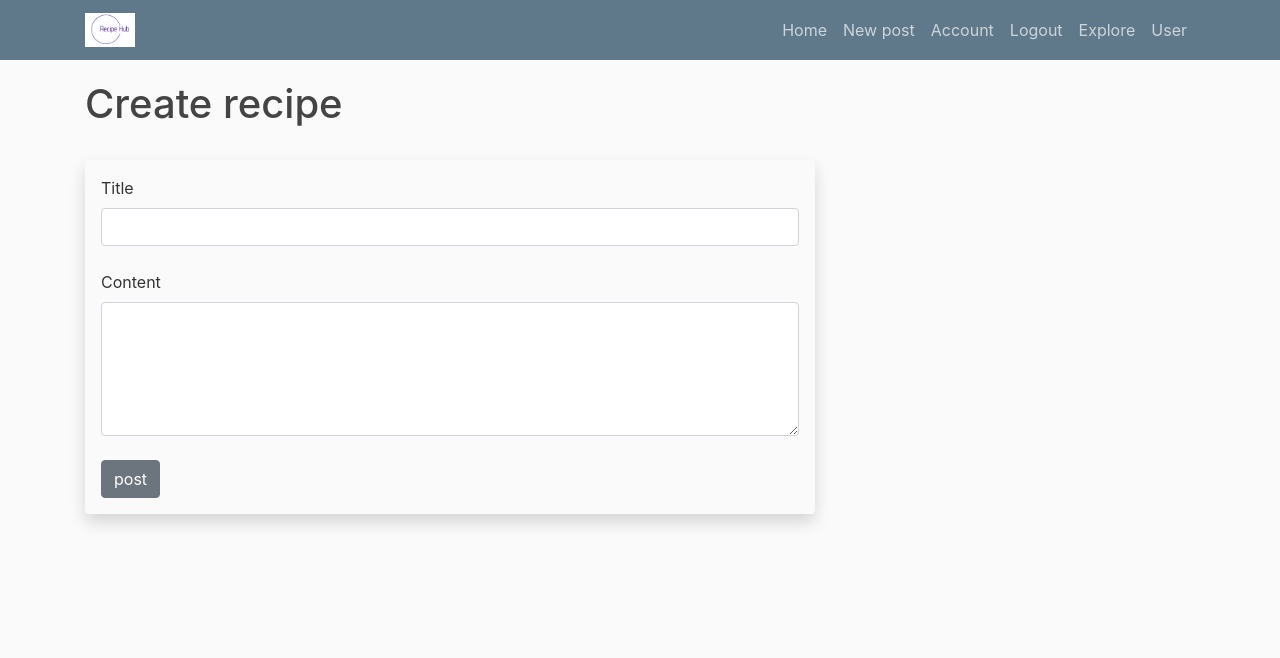
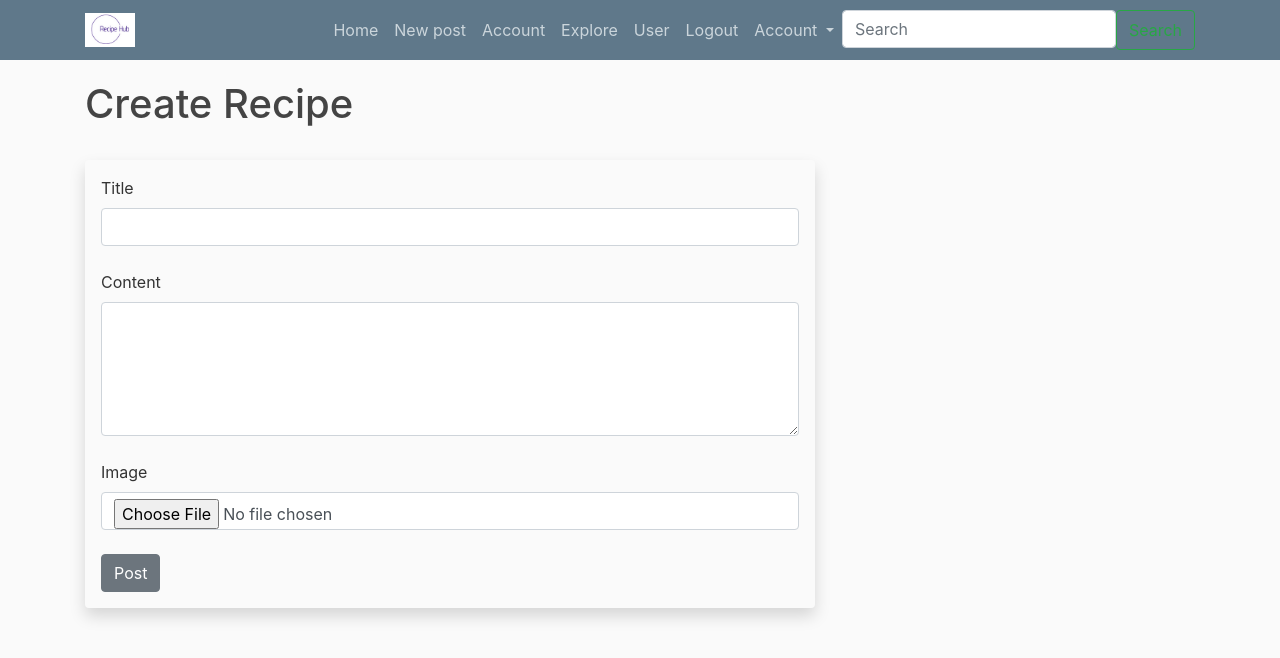
Before and after one commit to bennet489/RecipeHub, a Flask app: page /post/new in a window 1280 px wide. Shown: the top 658 px of the page. Run offline with Flask 3, Linux system fonts and the light colour scheme; the visitor is signed in with stand-in values (Sample User, id 1); data comes from the database, SQL or seed files in the repository; some libraries are stand-ins or nearby versions.

Commit message:
fix bugs

```diff
--- a/app/__init__.py
+++ b/app/__init__.py
@@ -4,6 +4,7 @@ from config import Config
 from flask_sqlalchemy import SQLAlchemy
 from flask_migrate import Migrate
 from flask_login import LoginManager
+
 
 
 app = Flask(__name__)
--- a/app/forms.py
+++ b/app/forms.py
@@ -53,7 +53,8 @@ class EmptyForm(FlaskForm):
 class PostForm(FlaskForm):
     title = StringField("Title", validators=[DataRequired()])
     content = TextAreaField("Content", validators=[DataRequired()])
-    submit = SubmitField('post')
+    image = FileField("Image")
+    submit = SubmitField('Post')
 
 class EditProfileForm(FlaskForm):
     username = StringField('Username', validators=[DataRequired()])
--- a/app/models.py
+++ b/app/models.py
@@ -102,6 +102,7 @@ class Post(db.Model):
     id: so.Mapped[int] = so.mapped_column(primary_key=True)
     title: so.Mapped[str] = so.mapped_column(sa.String(100))
     content: so.Mapped[str] = so.mapped_column(sa.String(10000))
+    image_url: so.Mapped[str] = so.mapped_column(sa.String(255))
     timestamp: so.Mapped[datetime] = so.mapped_column(
         index=True, default=lambda: datetime.now(timezone.utc))
     user_id: so.Mapped[int] = so.mapped_column(sa.ForeignKey(User.id),
--- a/app/routes.py
+++ b/app/routes.py
@@ -77,12 +77,17 @@ def unfollow(username):
 def new_post():
     form = PostForm()
     if form.validate_on_submit():
-        post = Post(title=form.title.data, content=form.content.data, author=current_user)
+        image_file = form.image.data
+        if image_file:
+            image_filename = save_picture(image_file)
+            post = Post(title=form.title.data, content=form.content.data, image_url=image_filename, author=current_user)
+        else:
+            post = Post(title=form.title.data, content=form.content.data, author=current_user)
         db.session.add(post)
         db.session.commit()
-        flash('post created',  'success')
+        flash('Post created', 'success')
         return redirect(url_for('home'))
-    return render_template('create_post.html', title='New post', form=form)
+    return render_template('create_post.html', title='New Post', form=form)
 
 
 def save_picture(form_picture):
--- a/app/templates/base.html
+++ b/app/templates/base.html
@@ -41,14 +41,26 @@
                             <a class="nav-link" href="{{ url_for('user',  username=current_user.username) }}">Account</a>
                         </li>
                         <li class="nav-item">
-                            <a class="nav-link" href="{{ url_for('logout') }}">Logout</a>
-                        </li>
-                        <li class="nav-item">
                             <a href="{{url_for('explore')}}" class="nav-link"> Explore</a>
                         </li>
                         <li class="nav-item">
                             <a class="nav-link" href="{{ url_for('user_account') }}">User</a>
                         </li>
+                        <li class="nav-item">
+                            <a class="nav-link" href="{{url_for('logout')}}"> Logout </a>
+                        </li>
+                        <li class="nav-item dropdown">
+                            <a class="nav-link dropdown-toggle" href="{{url_for('user_account')}}" role="button" data-bs-toggle="dropdown" aria-expanded="false">
+                              Account
+                            </a>
+                            <ul class="dropdown-menu">
+                              <li><a class="dropdown-item" href="{{url_for('logout')}}"> Logout </a></li>
+                            </ul>
+                          </li>
+                          <form class="d-flex" role="search">
+                            <input class="form-control me-2" type="search" placeholder="Search" aria-label="Search">
+                            <button class="btn btn-outline-success" type="submit">Search</button>
+                          </form>
                     {% else %}
                         <li class="nav-item">
                             <a class="nav-link" href="{{ url_for('login') }}">Login</a>
@@ -56,6 +68,7 @@
                         <li class="nav-item">
                             <a class="nav-link" href="{{ url_for('register') }}">Register</a>
                         </li>
+
                     {% endif %}
                 </ul>
             </div>
--- a/app/templates/create_post.html
+++ b/app/templates/create_post.html
@@ -1,21 +1,25 @@
 {% extends 'base.html' %}
 
 {% block content %}
-    <h1> Create recipe </h1>
+    <h1>Create Recipe</h1>
     <br />
     <div class="shadow p-3 mb-5 bg-body rounded">
-        <form action="" method="post">
+        <form method="post" enctype="multipart/form-data">
             {{ form.hidden_tag() }}
 
             {{ form.title.label(class="form-label") }}
-            {{ form.title(class="form-control")}}
+            {{ form.title(class="form-control") }}
             <br>
 
             {{ form.content.label(class="form-label") }}
             {{ form.content(class="form-control", rows="5") }}
             <br />
-            {{ form.submit(class="btn btn-secondary")}}
+
+            {{ form.image.label(class="form-label") }}
+            {{ form.image(class="form-control") }}
+            <br />
+
+            {{ form.submit(class="btn btn-secondary") }}
         </form>
-
     </div>
 {% endblock %}
--- a/app/templates/home.html
+++ b/app/templates/home.html
@@ -9,7 +9,6 @@
             </div>
             <h2>{{ post.title }}</h2>
             <p class="article-content">{{ post.content }}</p>
-
           </div>
         </article>
     {% endfor %}
--- a/config.py
+++ b/config.py
@@ -2,7 +2,8 @@ import os
 
 basedir = os.path.abspath(os.path.dirname(__file__))
 
-class Config:
+class Config(object):
     SECRET_KEY = os.environ.get('SECRET_KEY') or ' A fall back secret key incase environ disappoint'
     SQLALCHEMY_DATABASE_URI = os.environ.get('DATABASE_URL') or \
     'sqlite:///' + os.path.join(basedir, 'app.db')
+    POSTS_PER_PAGE = 3
```
Also changed, not shown: app/views.py (+20 -4 lines).
